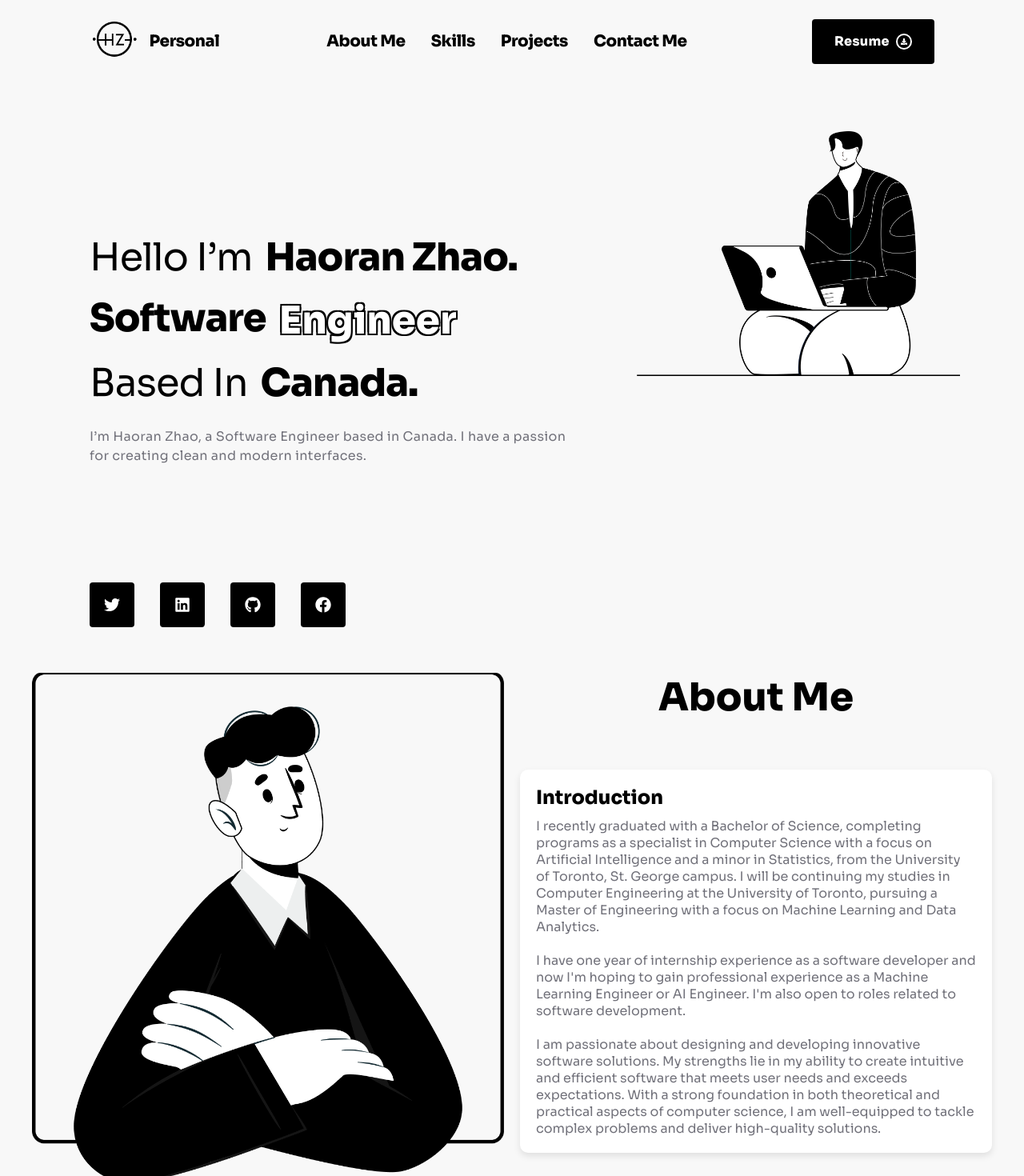
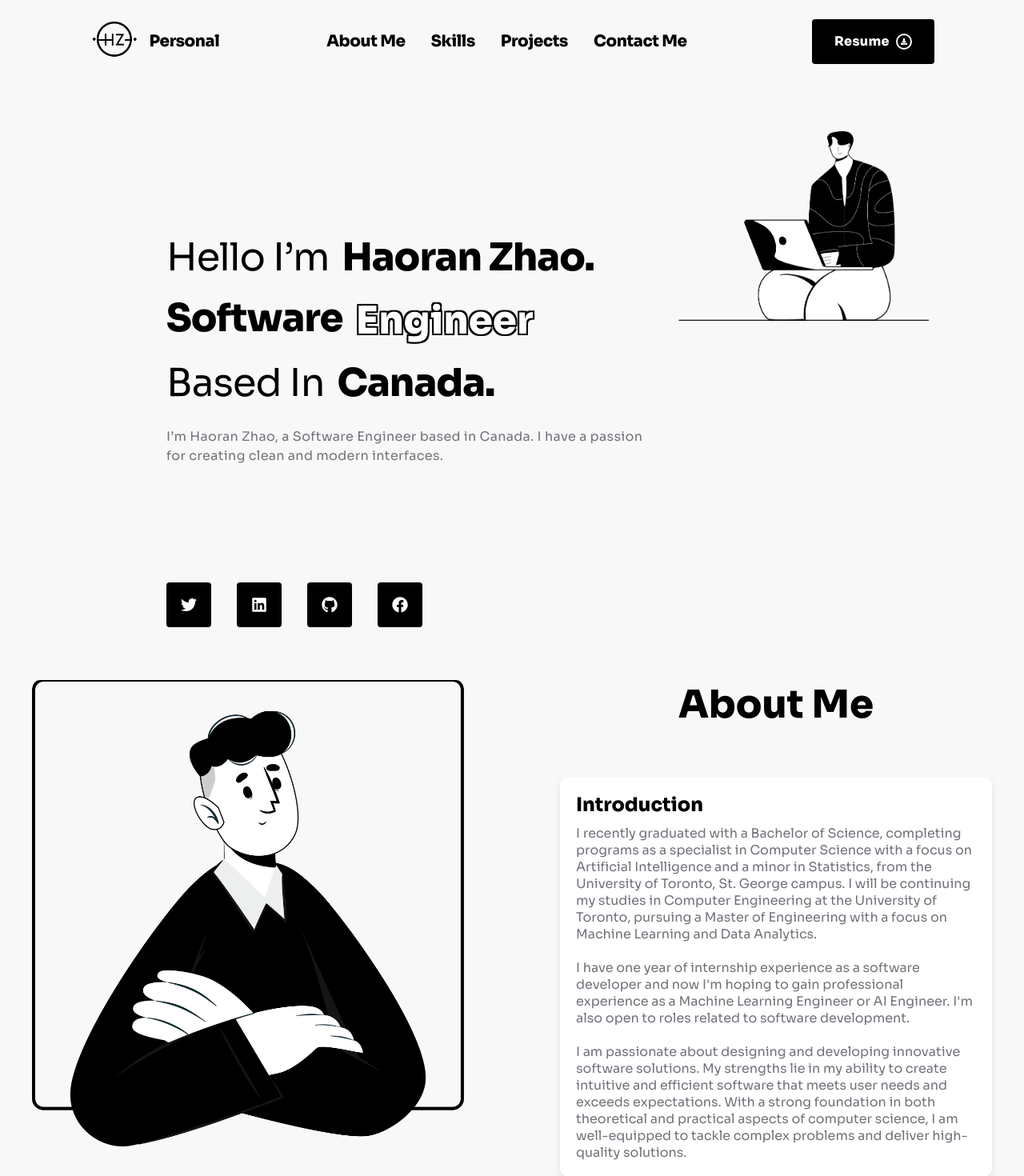
Before and after one commit to alan-zhao9655/personal-website, a React (Create React App) app: page / in a window 1280 px wide. Shown: the top 1470 px of the page at 80% size. Built offline with nearby package versions, Linux system fonts and the light colour scheme.

Commit message:
Modified the position of home page figure

```diff
--- a/src/components/About.css
+++ b/src/components/About.css
@@ -16,7 +16,7 @@
   display: flex;
   justify-content: space-between;
   align-items: flex-start;
-  gap: 20px;
+  gap: 120px;
 }
 
 .about-title {
--- a/src/components/Home.css
+++ b/src/components/Home.css
@@ -30,7 +30,7 @@ body {
   flex-direction: row;
   justify-content: space-between;
   align-items: center;
-  padding: 0 32px;
+  padding: 0 0 0 128px;
   width: auto;
   height: 596px;
 }
@@ -133,7 +133,6 @@ body {
   position: absolute;
   width: 320px;
   height: 64px;
-  left: 112px;
   top: 620px;
 }
 
@@ -157,6 +156,6 @@ body {
 }
 
 .home-page-figure img {
-  max-width: 100%;
+  max-width: 90%;
   height: auto;
 }
```
